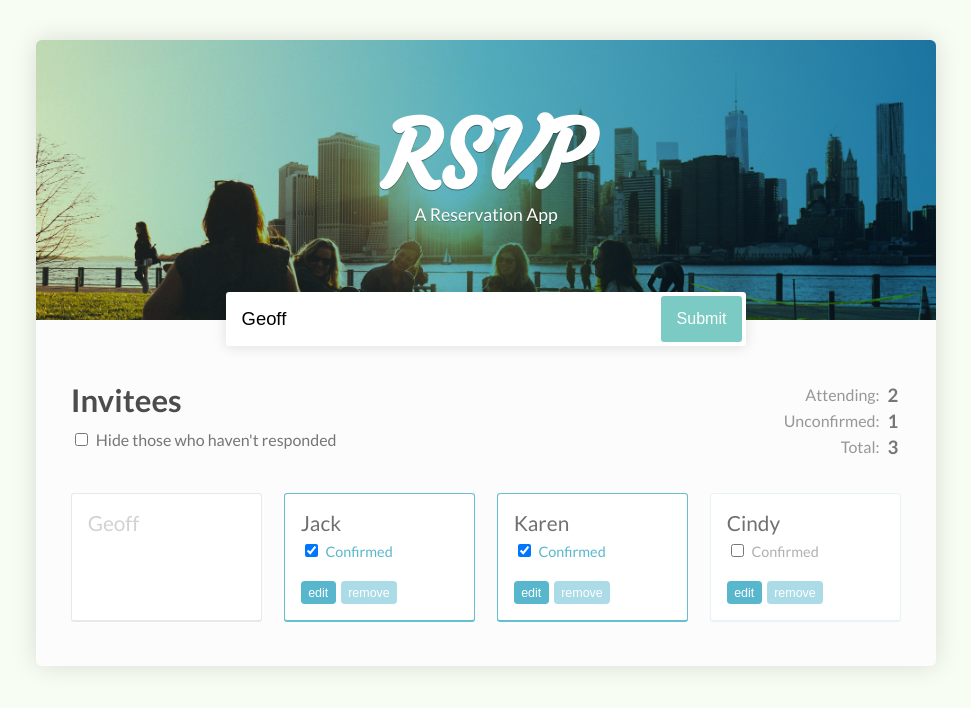
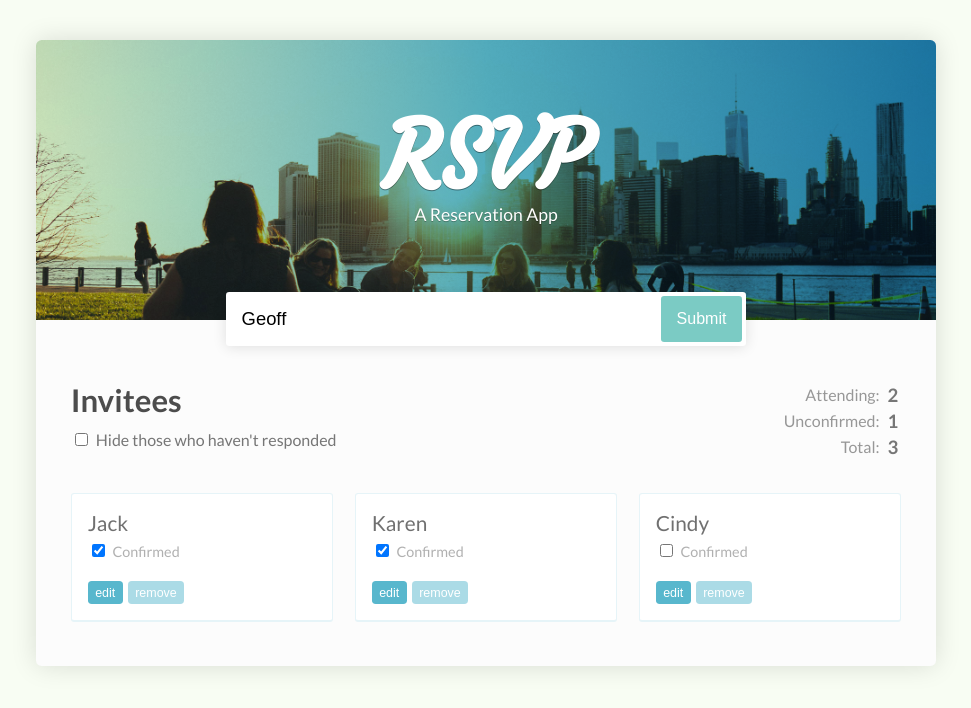
Before and after one commit to geofframler/rsvp-react-app, a React (Create React App) app: page / in a window 1280 px wide. Shown: the top 708 px of the page, without its empty margins (154-1125 px from the left). Built offline with nearby package versions, Linux system fonts and the light colour scheme.

Commit message:
Add state to the App component to hold guest information, and move the Guest List into its own component

```diff
--- a/package.json
+++ b/package.json
@@ -6,6 +6,7 @@
     "@testing-library/jest-dom": "^4.2.4",
     "@testing-library/react": "^9.3.2",
     "@testing-library/user-event": "^7.1.2",
+    "prop-types": "^15.7.2",
     "react": "^16.13.1",
     "react-dom": "^16.13.1",
     "react-scripts": "3.4.1"
--- a/src/App.js
+++ b/src/App.js
@@ -1,6 +1,29 @@
 import React, { Component } from 'react';
+import GuestList from './components/GuestList';
 
 class App extends Component {
+
+  state = {
+    guests: [
+      {
+        name: 'Jack',
+        isConfirmed: true
+      },
+      {
+        name: 'Karen',
+        isConfirmed: true
+      },
+      {
+        name: 'Cindy',
+        isConfirmed: false
+      }
+    ]
+  }
+
+  getTotalInvited = () => this.state.guests.length;
+  // getAttendingGuests = () =>
+  // getUnconfirmedGuests = () =>
+
   render() {
     return (
       <div className="App">
@@ -35,32 +58,9 @@
             </tr>
           </tbody>
         </table>
-        <ul>
-          <li className="pending"><span>Geoff</span></li>
-          <li className="responded"><span>Jack</span>
-            <label>
-              <input type="checkbox" checked /> Confirmed
-            </label>
-            <button>edit</button>
-            <button>remove</button>
-          </li>
-          <li className="responded">
-            <span>Karen</span>
-            <label>
-              <input type="checkbox" checked /> Confirmed
-            </label>
-            <button>edit</button>
-            <button>remove</button>
-          </li>
-          <li>
-            <span>Cindy</span>
-            <label>
-              <input type="checkbox" /> Confirmed
-            </label>
-            <button>edit</button>
-            <button>remove</button>
-          </li>
-        </ul>
+
+        <GuestList guests={this.state.guests} />
+
       </div>
     </div>
     );
--- /dev/null
+++ b/src/components/GuestList.js
@@ -0,0 +1,22 @@
+import React from 'react';
+import PropTypes from 'prop-types';
+
+const GuestList = props =>
+  <ul>
+    {props.guests.map((guest, index) =>
+      <li key={index}>
+        <span>{guest.name}</span>
+        <label>
+          <input type="checkbox" checked={guest.isConfirmed} /> Confirmed
+        </label>
+        <button>edit</button>
+        <button>remove</button>
+      </li>
+    )}
+  </ul>;
+
+GuestList.propTypes = {
+  guests: PropTypes.array.isRequired
+}
+
+export default GuestList;
```
Also changed, not shown: 1 other file (tests, documents, lock files or other folders).
